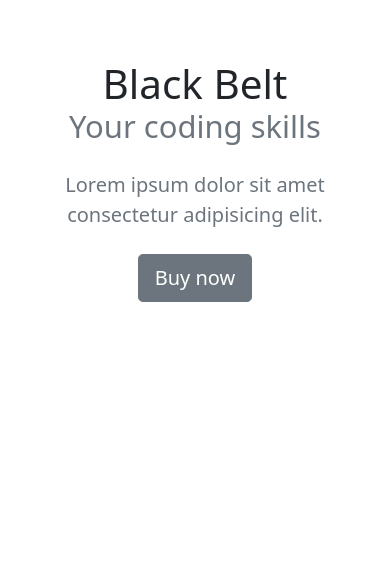
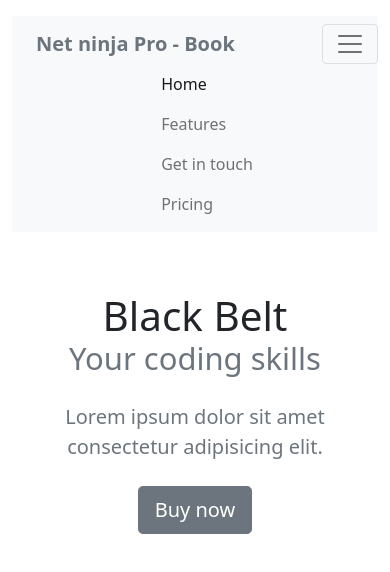
Before and after one commit to EnesKilicaslan/e-book-brand, a plain HTML site: page index.html in a window 390 px wide. Drawn offline with nearby package versions, Linux system fonts and the light colour scheme; files whose address does not match are found by name.

Commit message:
Add navbar

```diff
--- a/index.html
+++ b/index.html
@@ -19,8 +19,50 @@
       }
     </style>
   </head>
-  <body>
+  <body style="padding-top: 1rem">
     <!-- Navbar  -->
+    <div class="container-xxl">
+      <nav class="navbar navbar-expand-md navbar-light bg-light ps-4">
+        <a href="#intro" class="navbar-brand">
+          <span class="fw-bold text-secondary"> Net ninja Pro - Book </span>
+        </a>
+
+        <button
+          class="navbar-toggler"
+          type="button"
+          data-bs-toggle="collapse"
+          data-bs-target="#navbarNavAltMarkup"
+          aria-controls="navbarNavAltMarkup"
+          aria-expanded="false"
+          aria-label="Toggle navigation"
+        >
+          <span class="navbar-toggler-icon"></span>
+        </button>
+
+        <div
+          class="
+            collapse
+            navbar-collapse
+            justify-content-md-end
+            d-flex
+            justify-content-center
+          "
+          id="navbarNavAltMarkup"
+        >
+          <div class="navbar-nav">
+            <a class="nav-link active" href="#">Home</a>
+            <a class="nav-link" href="#">Features</a>
+            <a class="nav-link" href="#">Get in touch</a>
+
+            <a class="d-md-none nav-link" href="#">Pricing</a>
+
+            <button class="d-none d-md-inline btn btn-secondary btn-sm ms-4">
+              Buy Now
+            </button>
+          </div>
+        </div>
+      </nav>
+    </div>
 
     <!-- Main image & intro tag -->
     <section id="intro">
```
